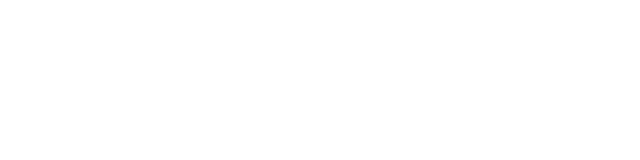
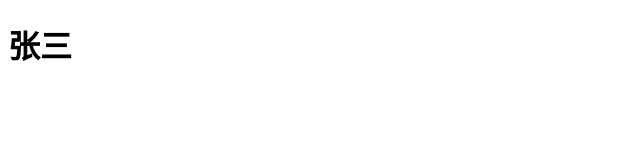
Before and after one commit to wzres/vue_cli, a Vue app: page / in a window 1280 px wide. Shown: the top 160 px of the page, without its empty margins (0-640 px from the left). Built offline with nearby package versions, Linux system fonts and the light colour scheme.

Commit message:
初始化vue环境

```diff
--- a/src/App.vue
+++ b/src/App.vue
@@ -1,14 +1,19 @@
 <template>
 <!-- 注册在哪，就在哪使用子组件 -->
   <div>
-
+    <student/>
   </div>
 </template>
 
 <script>
 // 引入子组件
+import Student from './components/Student.vue'
+
 export default {
     name:'App',
+    components:{
+      Student
+    }
 }
 </script>
 
--- a/src/components/Student.vue
+++ b/src/components/Student.vue
@@ -1,16 +1,16 @@
 <template>
   <div>
-
+    <h1>{{name}}</h1>
   </div>
 </template>
 
 <script>
 //默认暴露组件
 export default {
-    name:'',
+    name:'MyStudent',
     data() {
       return {
-
+        name:'张三'
       }
     },
 }
--- a/src/main.js
+++ b/src/main.js
@@ -8,5 +8,8 @@ Vue.config.productionTip = false
 //创建vm
 new Vue({
 	el:'#app',
-	render: h => h(App)
+	render: h => h(App),
+	beforeCreate(){
+		Vue.prototype.$bus = this //安装全局事件总线，$bus就是当前应用的VM
+	}
 })
```
Also changed, not shown: src/components/School.vue (deleted, +0 -21 lines).
